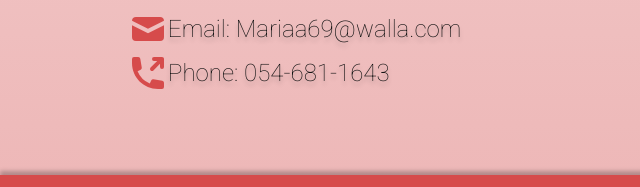
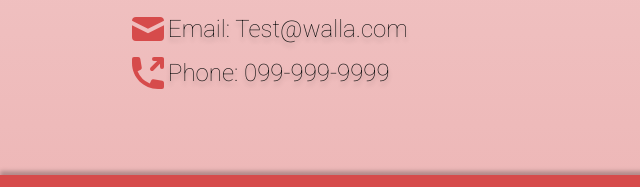
Before and after one commit to WilliamAlb/hesegi-sport-karmiel, a plain HTML site: page index.html in a window 1280 px wide. Shown: the part 2608-2795 px from the top of the page, 0-640 px from the left. Drawn offline with Linux system fonts and the light colour scheme.

Commit message:
Update index.html

```diff
--- a/index.html
+++ b/index.html
@@ -63,11 +63,11 @@
             <h2>Contact Us!</h2>
             <div class='contact-container'>
                 <svg xmlns="http://www.w3.org/2000/svg" class="contact-icon" viewBox="0 0 20 20" fill="currentColor"><path d="M2.003 5.884L10 9.882l7.997-3.998A2 2 0 0016 4H4a2 2 0 00-1.997 1.884z" /><path d="M18 8.118l-8 4-8-4V14a2 2 0 002 2h12a2 2 0 002-2V8.118z" /></svg>
-                <h3>Email: Mariaa69@walla.com</h3>
+                <h3>Email: Test@walla.com</h3>
             </div>
             <div class='contact-container'>
                 <svg xmlns="http://www.w3.org/2000/svg" class="contact-icon" viewBox="0 0 20 20" fill="currentColor"><path d="M17.924 2.617a.997.997 0 00-.215-.322l-.004-.004A.997.997 0 0017 2h-4a1 1 0 100 2h1.586l-3.293 3.293a1 1 0 001.414 1.414L16 5.414V7a1 1 0 102 0V3a.997.997 0 00-.076-.383z" /><path d="M2 3a1 1 0 011-1h2.153a1 1 0 01.986.836l.74 4.435a1 1 0 01-.54 1.06l-1.548.773a11.037 11.037 0 006.105 6.105l.774-1.548a1 1 0 011.059-.54l4.435.74a1 1 0 01.836.986V17a1 1 0 01-1 1h-2C7.82 18 2 12.18 2 5V3z" /></svg>
-                <h3>Phone: 054-681-1643</h3>
+                <h3>Phone: 099-999-9999</h3>
             </div>
 
 
```
